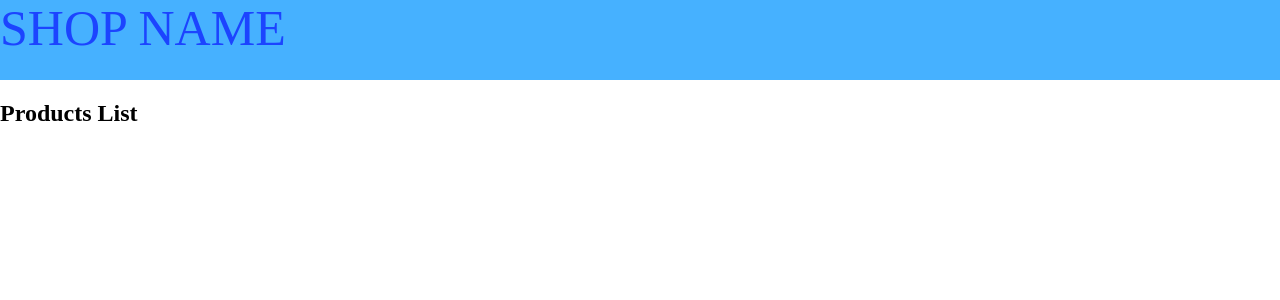
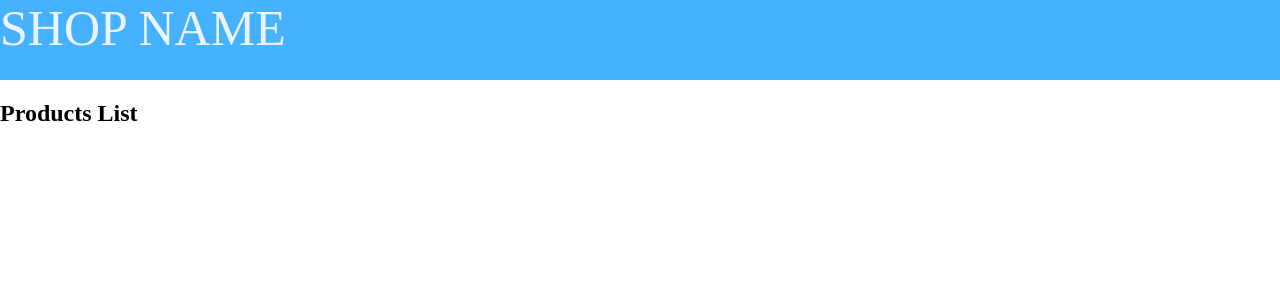
Before and after one commit to ScalaConsultants/react-example-app, a React app: page / in a window 1280 px wide. Shown: the top 300 px of the page. Built offline with nearby package versions, Linux system fonts and the light colour scheme.

Commit message:
add react-router

```diff
--- a/package.json
+++ b/package.json
@@ -65,6 +65,7 @@
     "normalize.css": "^4.0.0",
     "react": "^15.0.0",
     "react-dom": "^15.0.0",
+    "react-router-dom": "^4.1.1",
     "styled-components": "^1.4.6"
   }
 }
--- a/src/components/App/App.js
+++ b/src/components/App/App.js
@@ -3,22 +3,24 @@
 
 import React from 'react';
 import Navbar from '../Navbar/Navbar';
+import { Switch, Route } from 'react-router-dom'
 import ProductsList from '../ProductsList/ProductsList'
+//import ShoppingCart from '../ShoppingCart/ShoppingCart'
 
 //let yeomanImage = require('../../images/yeoman.png');
 
-class AppComponent extends React.Component {
-  render() {
-    return (
-      <div className="index">
-        <Navbar/>
-        <ProductsList/>
-      </div>
-    );
-  }
+const App = () => {
+  return (
+    <div className="index">
+      <Navbar/>
+
+      <Switch>
+        <Route exact path='/' component={ProductsList}/>
+        {/*<Route path='/cart' component={ShoppingCart}/>*/}
+      </Switch>
+
+    </div>
+  );
 }
 
-AppComponent.defaultProps = {
-};
-
-export default AppComponent;
+export default App;
--- a/src/components/Navbar/Logo.js
+++ b/src/components/Navbar/Logo.js
@@ -2,7 +2,7 @@
 
 // language=SCSS prefix=dummy{ suffix=}
 const Logo = styled.span`
-    color: #1c44ff;
+    color: #eaf4ff;
     font-size: 50px;
 `;
 
--- a/src/index.js
+++ b/src/index.js
@@ -2,6 +2,10 @@
 import React from 'react';
 import ReactDOM from 'react-dom';
 import App from './components/App/App';
+import { BrowserRouter } from 'react-router-dom'
 
-// Render the main component into the dom
-ReactDOM.render(<App />, document.getElementById('app'));
+ReactDOM.render((
+  <BrowserRouter>
+    <App/>
+  </BrowserRouter>
+), document.getElementById('app'))
```
